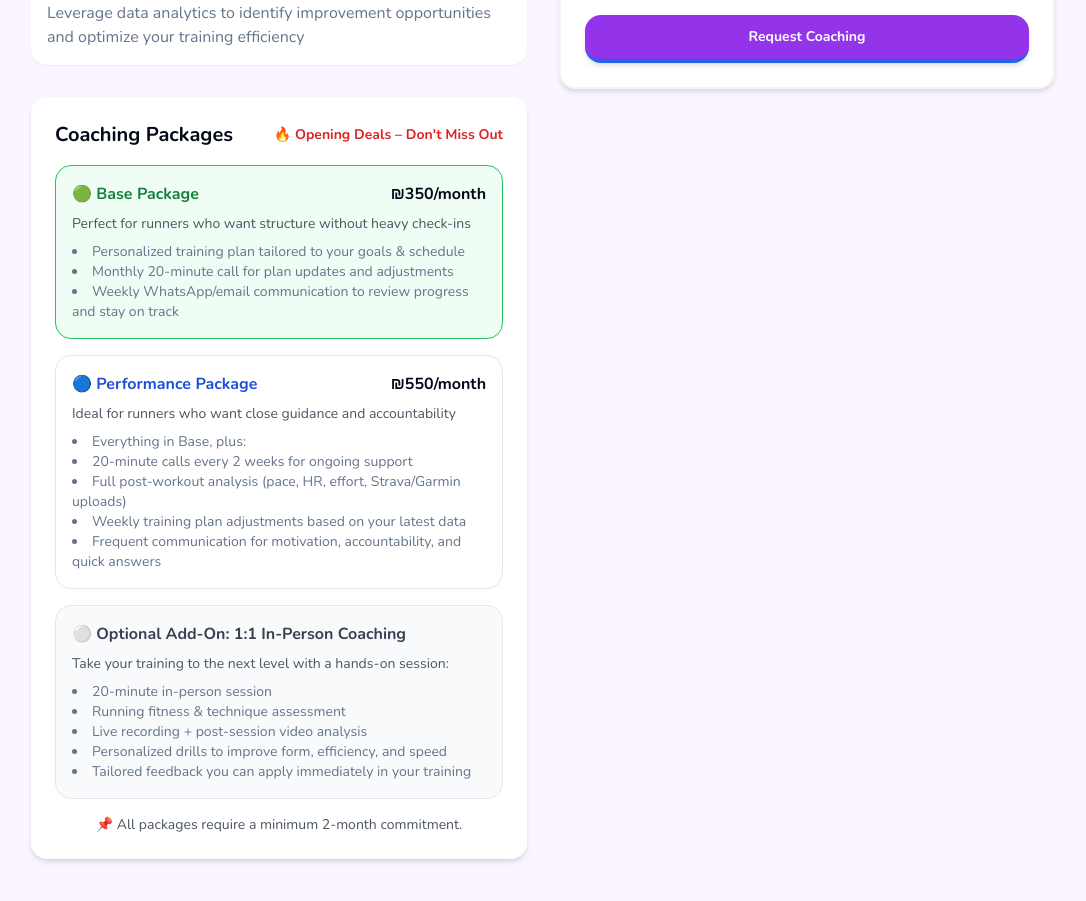
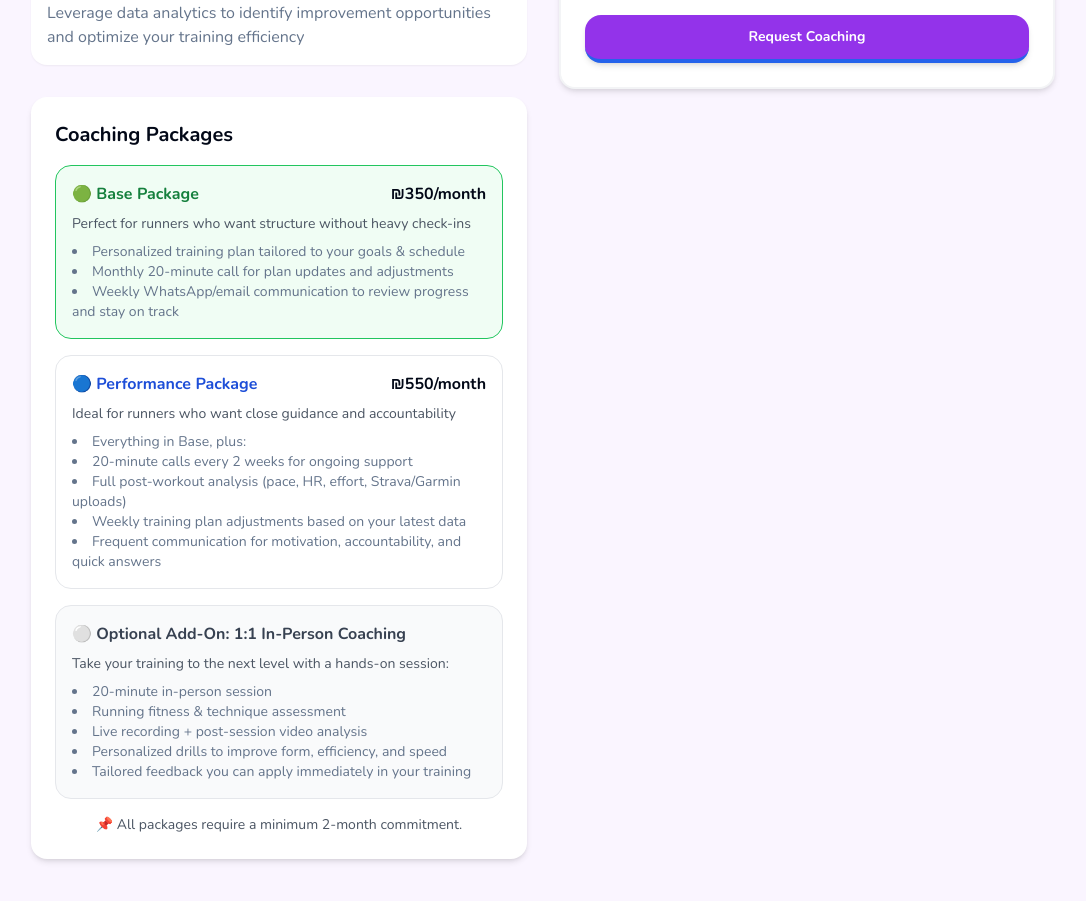
Before and after one commit to NissBloom/runspire, a Next.js app: page /custom-coaching in a window 1280 px wide. Shown: the part 941-1842 px from the top of the page, without its empty margins (97-1183 px from the left). Built offline with nearby package versions, Linux system fonts and the light colour scheme; no server answers; the database is empty.

Commit message:
chore: remove "Opening Deals" promotional text from two pages
Co-authored-by: Nissan Bloom <54541251+NissBloom@users.noreply.github.com>

```diff
--- a/app/custom-coaching/page.tsx
+++ b/app/custom-coaching/page.tsx
@@ -112,7 +112,6 @@ export default function CustomCoachingPage() {
             <div className="mt-8 rounded-lg bg-white p-6 shadow-md">
               <div className="flex items-center justify-between mb-4">
                 <h3 className="text-xl font-bold">Coaching Packages</h3>
-                <span className="text-sm text-red-600 font-bold">🔥 Opening Deals – Don't Miss Out</span>
               </div>
 
               <div className="space-y-4">
--- a/app/start/page.tsx
+++ b/app/start/page.tsx
@@ -332,7 +332,6 @@ export default function GetStartedPage() {
                 <div className="space-y-6">
                   <div className="flex items-center justify-between">
                     <h2 className="text-2xl font-bold">Your Coaching Options</h2>
-                    <span className="text-sm text-red-600 font-bold">🔥 Opening Deals – Don't Miss Out</span>
                   </div>
 
                   <p className="text-gray-600 mb-6">
```
